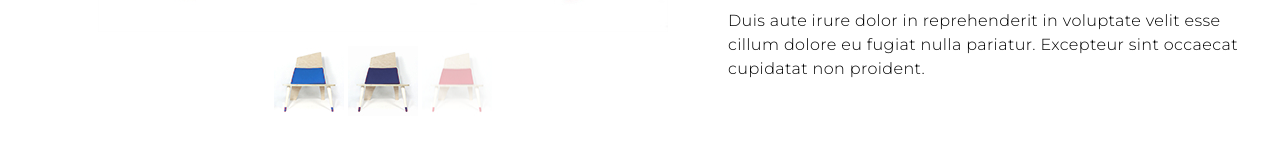
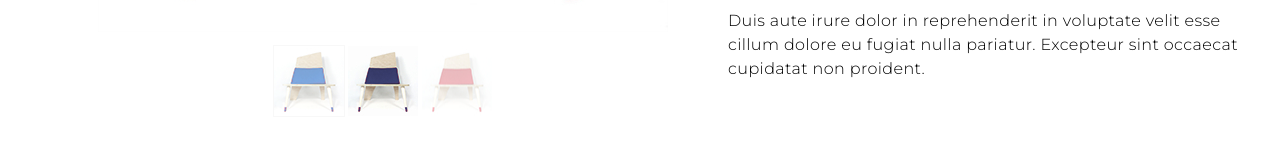
Before and after one commit to wowankz/education, a plain HTML site: page Html_css/lesson_6/product.html in a window 1280 px wide. In both pictures the pointer is over the picture 308 px from the left and 881 px from the top of the page. Shown: the part 800-966 px from the top of the page. Drawn offline with Linux system fonts and the light colour scheme.

Commit message:
добавил hover  к маленьким картинкам в product.html

```diff
--- a/Html_css/lesson_6/css/product.css
+++ b/Html_css/lesson_6/css/product.css
@@ -55,6 +55,11 @@
   width: 70px;
   height: 70px;
 }
+.product-detail-slider_image_small:hover {
+  outline: 1px solid #f5f5f5;
+  opacity: 0.6;
+}
+
 .product-detail__desc-box {
   text-align: center;
   margin-left: 60px;
```
